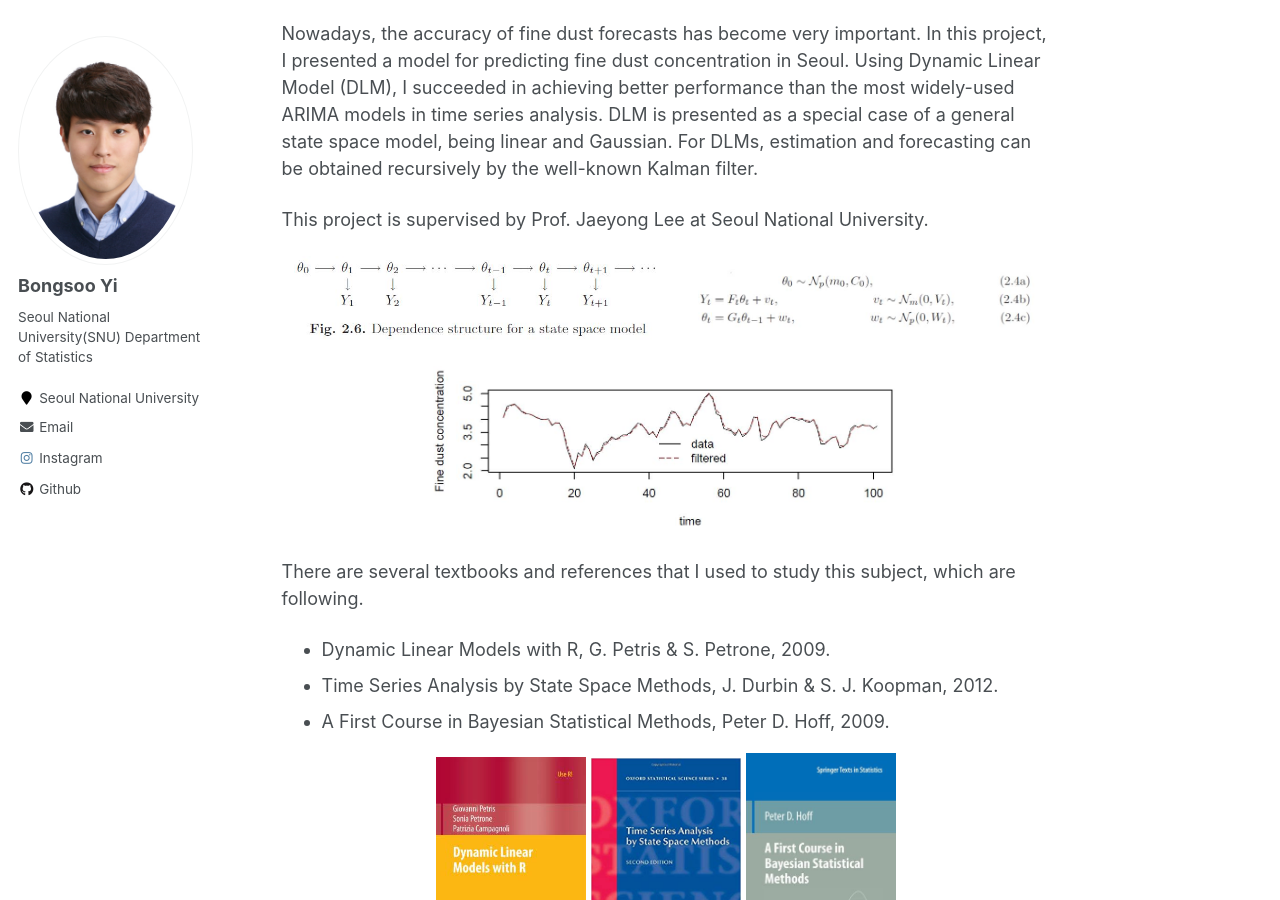
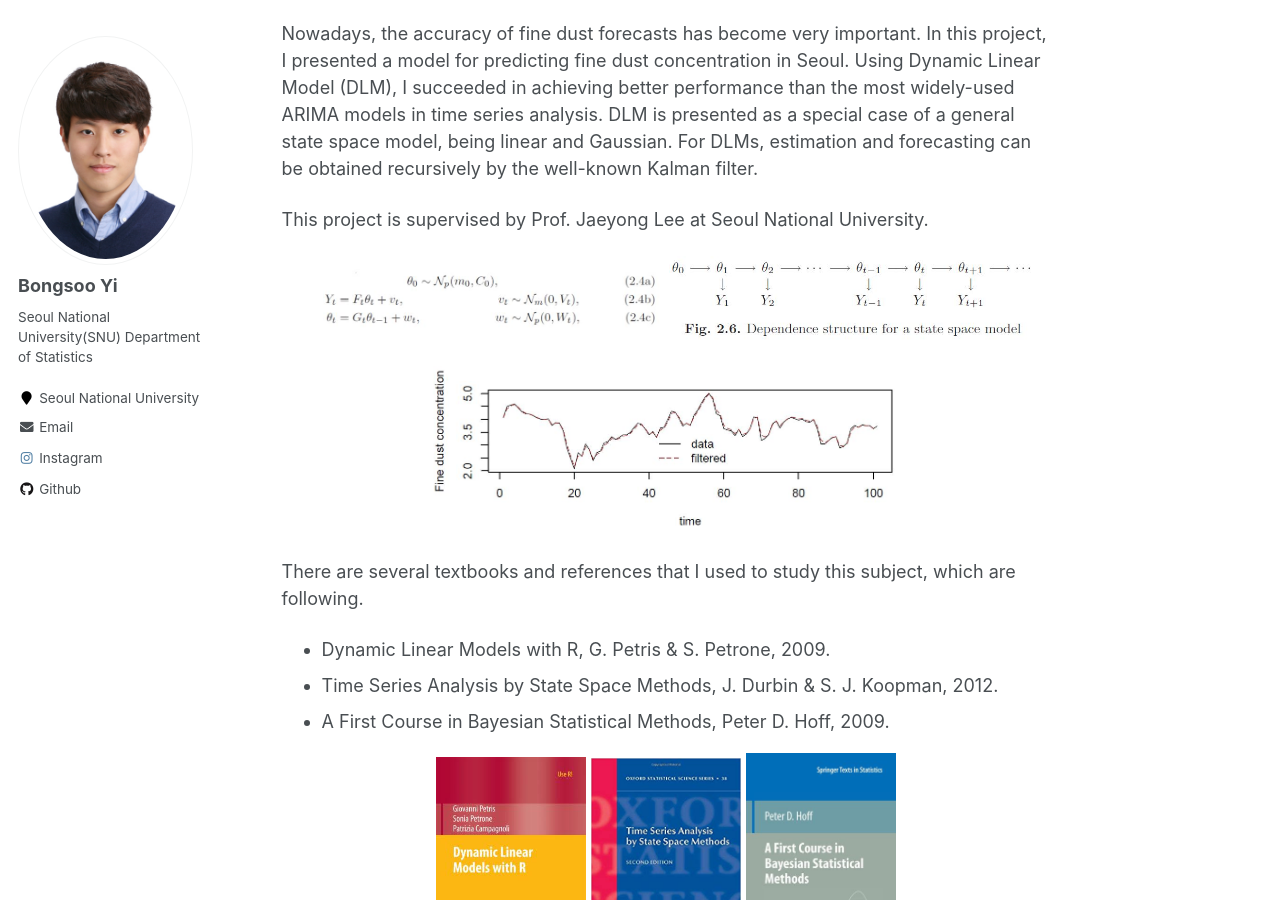
Before and after one commit to austinyi/austinyi.github.io, a Jekyll site: the page built from _talks/2017-08-31-talk-3.md, in a window 1280 px wide and 900 px high, scrolled down 457 px. Built offline with Jekyll 4.4.1, drawn with Linux system fonts in a browser that asks for light colours.

Commit message:
Update 2017-08-31-talk-3.md

```diff
--- a/_talks/2017-08-31-talk-3.md
+++ b/_talks/2017-08-31-talk-3.md
@@ -19,9 +19,9 @@ This project is supervised by Prof. Jaeyong Lee at Seoul National University.
 
 <p align="center">
 
+  <img src="http://austinyi.github.io/images/dlm2.JPG" style="width:370px;"/>
+
   <img src="http://austinyi.github.io/images/dlm1.JPG" style="width:370px;"/>
-
-  <img src="http://austinyi.github.io/images/dlm2.JPG" style="width:370px;"/>
 
 </p>
 
```
